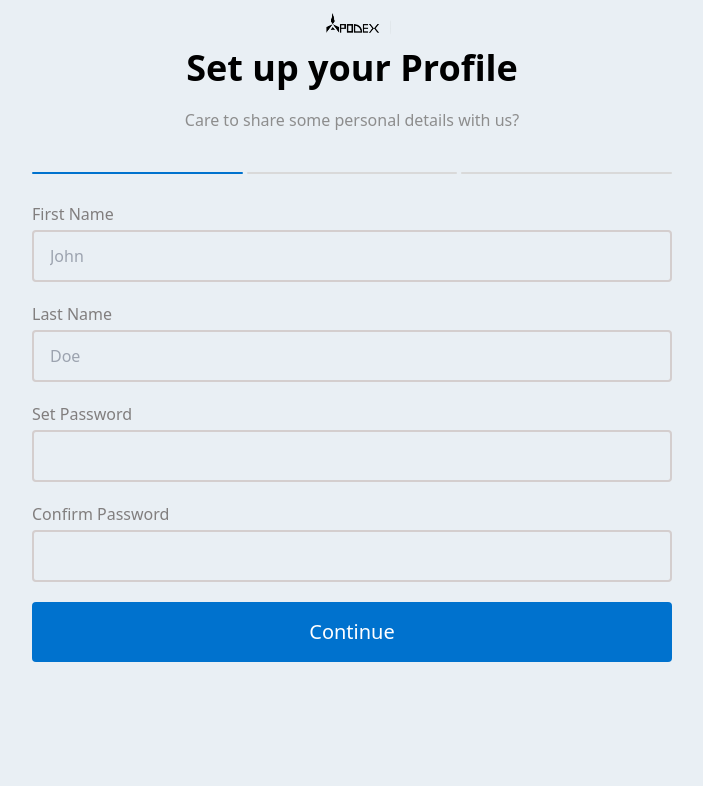
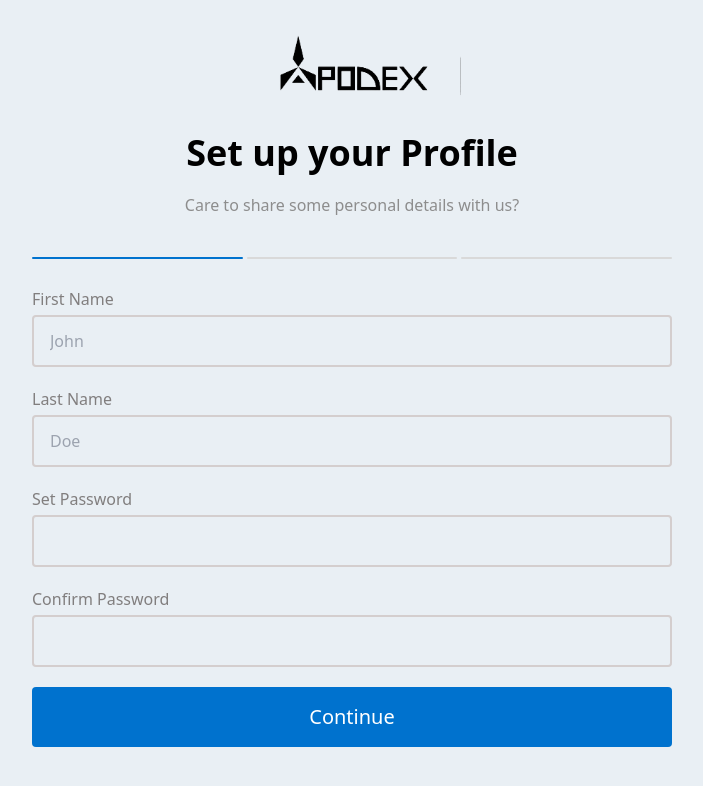
Before and after one commit to gdscuniuyoorg/apodex_frontend_new, a Next.js app: page /complete-profile in a window 1280 px wide. Shown: the top 786 px of the page, without its empty margins (288-991 px from the left). Built offline with nearby package versions, Linux system fonts and the light colour scheme.

Commit message:
docs: modified

```diff
--- a/app/complete-profile/page.tsx
+++ b/app/complete-profile/page.tsx
@@ -1,33 +1,54 @@
-"use client";
+'use client';
 
-import { useState } from "react";
-import SetUpProfile from "@/components/SetUpProfile";
-import SetUpProfileTwo from "@/components/SetUpProfileTwo";
-import SetUpProfileThree from "@/components/SetUpProfileThree";
+import { useState } from 'react';
+import SetUpProfile from '@/components/ProfileSetUp/SetUpProfile';
+import SetUpProfileTwo from '@/components/ProfileSetUp/SetUpProfileTwo';
+import SetUpProfileThree from '@/components/ProfileSetUp/SetUpProfileThree';
 
 export default function CompleteProfile() {
-  const [page, setPage] = useState("page-one");
+  const [page, setPage] = useState('page-one');
   const [formData, setFormData] = useState({
-    firstName: "",
-    lastName: "",
-    password: "",
-    confirmPassword: "",
-    nationality: "",
-    techInterests: "",
-    currentRole: "",
-    company: "",
-    portfolio: "",
-    twitter: "",
-    linkedin: "",
-    bio: "",
+    firstName: '',
+    lastName: '',
+    password: '',
+    confirmPassword: '',
+    nationality: '',
+    techInterests: '',
+    currentRole: '',
+    company: '',
+    portfolio: '',
+    twitter: '',
+    linkedin: '',
+    bio: ''
   });
-console.log(formData)
+  console.log(formData);
   return (
     <div className="h-full">
-      <div className="">
-        {page == "page-one" && <SetUpProfile setPage={setPage} page={page} formData={formData} setFormData={setFormData}/>}
-        {page == "page-two" && <SetUpProfileTwo setPage={setPage} page={page} formData={formData} setFormData={setFormData} />}
-        {page == "page-three" && <SetUpProfileThree setPage={setPage} page={page} formData={formData} setFormData={setFormData} />}
+      <div className="px-4">
+        {page == 'page-one' && (
+          <SetUpProfile
+            setPage={setPage}
+            page={page}
+            formData={formData}
+            setFormData={setFormData}
+          />
+        )}
+        {page == 'page-two' && (
+          <SetUpProfileTwo
+            setPage={setPage}
+            page={page}
+            formData={formData}
+            setFormData={setFormData}
+          />
+        )}
+        {page == 'page-three' && (
+          <SetUpProfileThree
+            setPage={setPage}
+            page={page}
+            formData={formData}
+            setFormData={setFormData}
+          />
+        )}
       </div>
     </div>
   );
--- a/components/SetUpProfile.tsx
+++ b/components/ProfileSetUp/SetUpProfile.tsx
@@ -1,8 +1,8 @@
-import { ChangeEvent, Dispatch, SetStateAction } from "react";
-import InputBox from "./InputBox";
-import Logo from "@/public/logo.svg";
-import Image from "next/image";
-import ActivePage from "./ActivePage";
+import { ChangeEvent, Dispatch, SetStateAction } from 'react';
+import InputBox from '../Inputs/InputBox';
+import Logo from '@/public/logo.svg';
+import Image from 'next/image';
+import ActivePage from './ActivePage';
 
 type TPageProps = {
   page: string;
@@ -43,14 +43,14 @@ export default function SetUpProfile({
   page,
   setPage,
   formData,
-  setFormData,
+  setFormData
 }: TPageProps) {
   const handleChange = (
     e: ChangeEvent<HTMLInputElement | HTMLTextAreaElement>
   ) => {
     setFormData((prevState) => ({
       ...prevState,
-      [e.target.id]: e.target.value,
+      [e.target.id]: e.target.value
     }));
   };
 
@@ -61,9 +61,9 @@ export default function SetUpProfile({
           <Image
             src="/logo.png"
             alt="Logo"
-            height={60}
-            width={78}
-            className="object-cover"
+            height={80}
+            width={118}
+            className="object-cover  w-[218px] mx-auto"
           />
         </div>
 
@@ -136,7 +136,7 @@ export default function SetUpProfile({
           <button
             onClick={() => {
               window.scrollTo(0, 0);
-              setPage("page-two");
+              setPage('page-two');
             }}
             className="w-full bg-[#0072CE] py-4 px-2 text-white font-medium text-xl text-center rounded"
           >
--- a/components/SetUpProfileThree.tsx
+++ b/components/ProfileSetUp/SetUpProfileThree.tsx
@@ -1,7 +1,7 @@
-import { ChangeEvent, Dispatch, SetStateAction } from "react";
-import InputBox from "./InputBox";
-import ActivePage from "./ActivePage";
-import Image from "next/image";
+import { ChangeEvent, Dispatch, SetStateAction } from 'react';
+import InputBox from '../Inputs/InputBox';
+import ActivePage from './ActivePage';
+import Image from 'next/image';
 
 type TPageProps = {
   page: string;
@@ -42,14 +42,14 @@ export default function SetUpProfileThree({
   page,
   setPage,
   formData,
-  setFormData,
+  setFormData
 }: TPageProps) {
   const handleChange = (
     e: ChangeEvent<HTMLInputElement | HTMLTextAreaElement>
   ) => {
     setFormData((prevState) => ({
       ...prevState,
-      [e.target.id]: e.target.value,
+      [e.target.id]: e.target.value
     }));
   };
 
@@ -60,9 +60,9 @@ export default function SetUpProfileThree({
           <Image
             src="/logo.png"
             alt="Logo"
-            height={60}
-            width={78}
-            className="object-cover"
+            height={80}
+            width={118}
+            className="object-cover  w-[218px] mx-auto"
           />
         </div>
 
--- a/components/SetUpProfileTwo.tsx
+++ b/components/ProfileSetUp/SetUpProfileTwo.tsx
@@ -1,7 +1,7 @@
-import { ChangeEvent, Dispatch, SetStateAction } from "react";
-import InputBox from "./InputBox";
-import Image from "next/image";
-import ActivePage from "./ActivePage";
+import { ChangeEvent, Dispatch, SetStateAction } from 'react';
+import InputBox from '../Inputs/InputBox';
+import Image from 'next/image';
+import ActivePage from './ActivePage';
 
 type TPageProps = {
   page: string;
@@ -42,14 +42,14 @@ export default function SetUpProfileTwo({
   page,
   setPage,
   formData,
-  setFormData,
+  setFormData
 }: TPageProps) {
   const handleChange = (
     e: ChangeEvent<HTMLInputElement | HTMLTextAreaElement>
   ) => {
     setFormData((prevState) => ({
       ...prevState,
-      [e.target.id]: e.target.value,
+      [e.target.id]: e.target.value
     }));
   };
 
@@ -60,9 +60,9 @@ export default function SetUpProfileTwo({
           <Image
             src="/logo.png"
             alt="Logo"
-            height={60}
-            width={78}
-            className="object-cover"
+            height={80}
+            width={118}
+            className="object-cover  w-[218px] mx-auto"
           />
         </div>
 
@@ -143,7 +143,7 @@ export default function SetUpProfileTwo({
           <button
             onClick={() => {
               window.scrollTo(0, 0);
-              setPage("page-three");
+              setPage('page-three');
             }}
             className="w-full bg-[#0072CE] py-4 px-2 text-white font-medium text-xl text-center rounded"
           >
```
Also changed, not shown: components/Inputs/InputBox.tsx (renamed from components/InputBox.tsx), components/ProfileSetUp/ActivePage.tsx (renamed from components/ActivePage.tsx).
